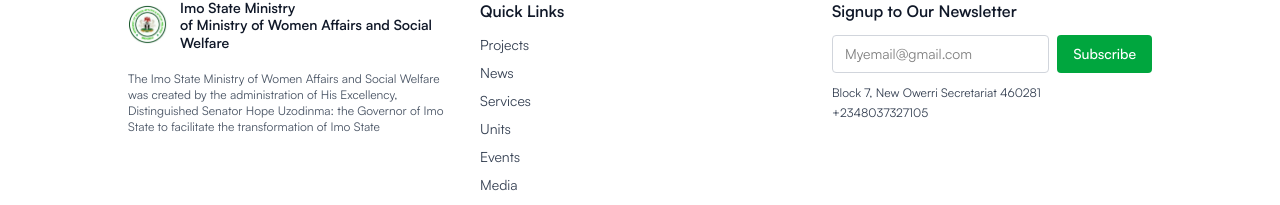
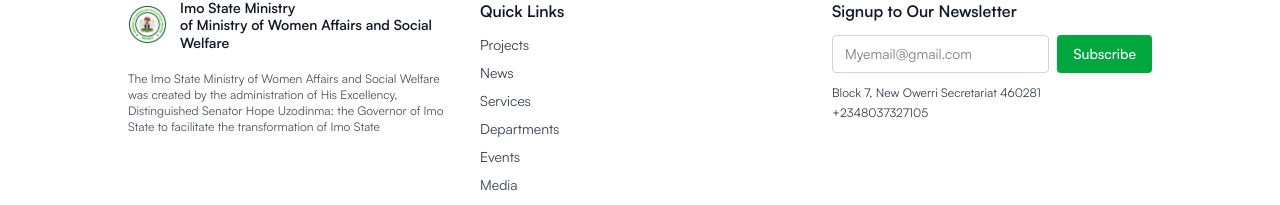
Before and after one commit to IDCLofficial/women-affairs, a Next.js app: page / in a window 1280 px wide. Shown: the part 5426-5631 px from the top of the page. Built offline with nearby package versions, Linux system fonts and the light colour scheme.

Commit message:
Update Footer.tsx

```diff
--- a/src/components/Footer.tsx
+++ b/src/components/Footer.tsx
@@ -23,8 +23,8 @@
             href: "/services"
         },
         {
-            label:"Units",
-            href: "/units"
+            label:"Departments",
+            href: "/departments"
         },
         {
             label: "Events",
```
